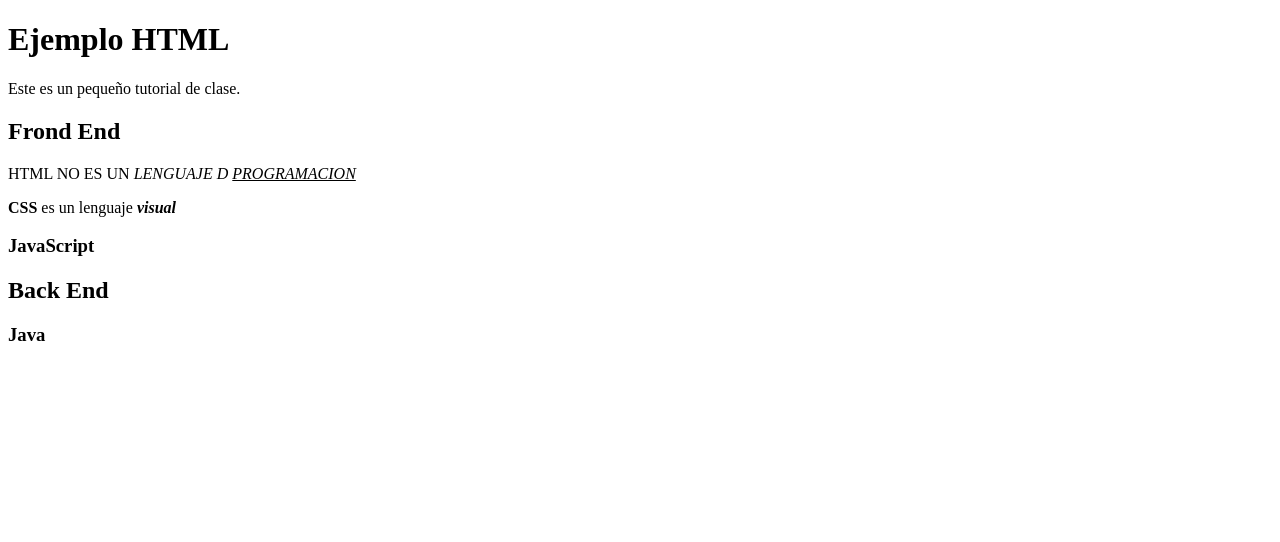
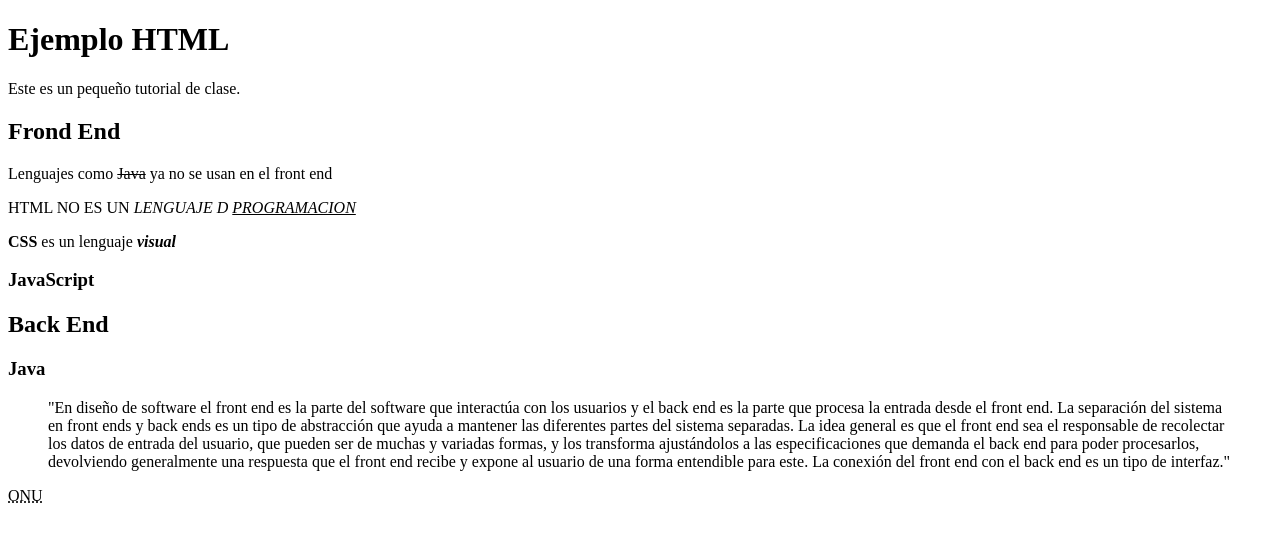
Before and after one commit to jhonmendez/ProyectoClaseWebIG2, a plain HTML site: page html/ejercicio1.html in a window 1280 px wide. Drawn offline with Linux system fonts and the light colour scheme.

Commit message:
Adicione un del y blockquote

```diff
--- a/html/ejercicio1.html
+++ b/html/ejercicio1.html
@@ -17,6 +17,8 @@
 
     <h2>Frond End</h2>
 
+    <p>Lenguajes como <del>Java</del> ya no se usan en el front end</p>
+
     <p>HTML NO ES UN  <em>LENGUAJE D <ins>PROGRAMACION</ins> </em></p>
 
     <p> <strong>CSS</strong>  es un lenguaje <strong> <em>visual</em>  </strong>  </p>
@@ -27,5 +29,11 @@
 
     <h3>Java</h3>
 
+    <blockquote cite="https://es.wikipedia.org/wiki/Front_end_y_back_end">"En diseño de software el front end es la parte del software que interactúa con los usuarios y el back end es la parte que procesa la entrada desde el front end. La separación del sistema en front ends y back ends es un tipo de abstracción que ayuda a mantener las diferentes partes del sistema separadas. La idea general es que el front end sea el responsable de recolectar los datos de entrada del usuario, que pueden ser de muchas y variadas formas, y los transforma ajustándolos a las especificaciones que demanda el back end para poder procesarlos, devolviendo generalmente una respuesta que el front end recibe y expone al usuario de una forma entendible para este. La conexión del front end con el back end es un tipo de interfaz."</blockquote>
+
+    <abbr title="Organizacion de Naciones Unidas">ONU</abbr>
+
+
+
 </body>
 </html>
```
